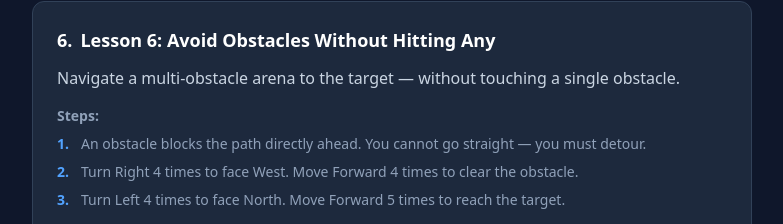
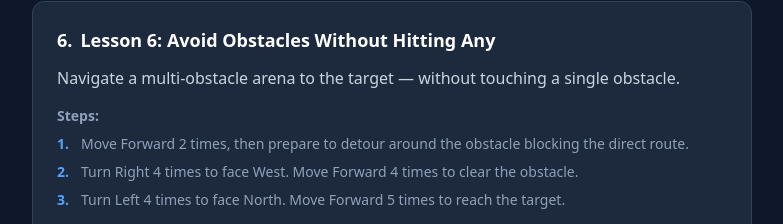
Before and after one commit to Joenasriani/robo-web-sim, a Next.js app: page /lessons in a window 1280 px wide. Shown: the part 2406-2630 px from the top of the page, without its empty margins (248-1031 px from the left). Built offline with nearby package versions, Linux system fonts and the light colour scheme.

Commit message:
Fix Lesson 6 route instructions

```diff
--- a/src/lessons/lessonData.ts
+++ b/src/lessons/lessonData.ts
@@ -159,7 +159,7 @@ export const LESSONS: Lesson[] = [
     title: 'Lesson 6: Avoid Obstacles Without Hitting Any',
     objective: 'Navigate a multi-obstacle arena to the target — without touching a single obstacle.',
     steps: [
-      { instruction: 'An obstacle blocks the path directly ahead. You cannot go straight — you must detour.' },
+      { instruction: 'Move Forward 2 times, then prepare to detour around the obstacle blocking the direct route.' },
       { instruction: 'Turn Right 4 times to face West. Move Forward 4 times to clear the obstacle.' },
       { instruction: 'Turn Left 4 times to face North. Move Forward 5 times to reach the target.' },
     ],
```
